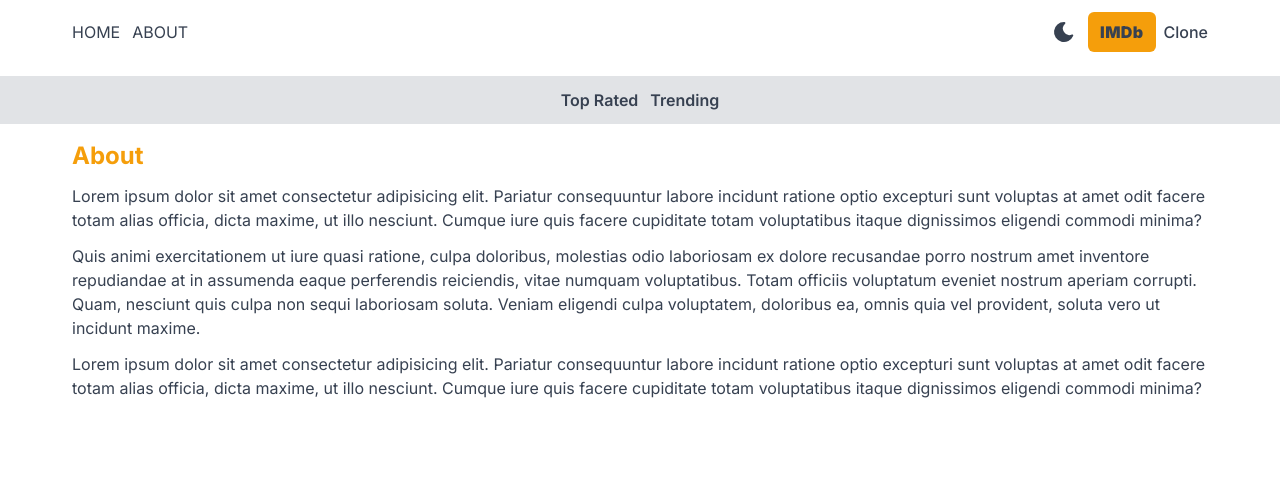
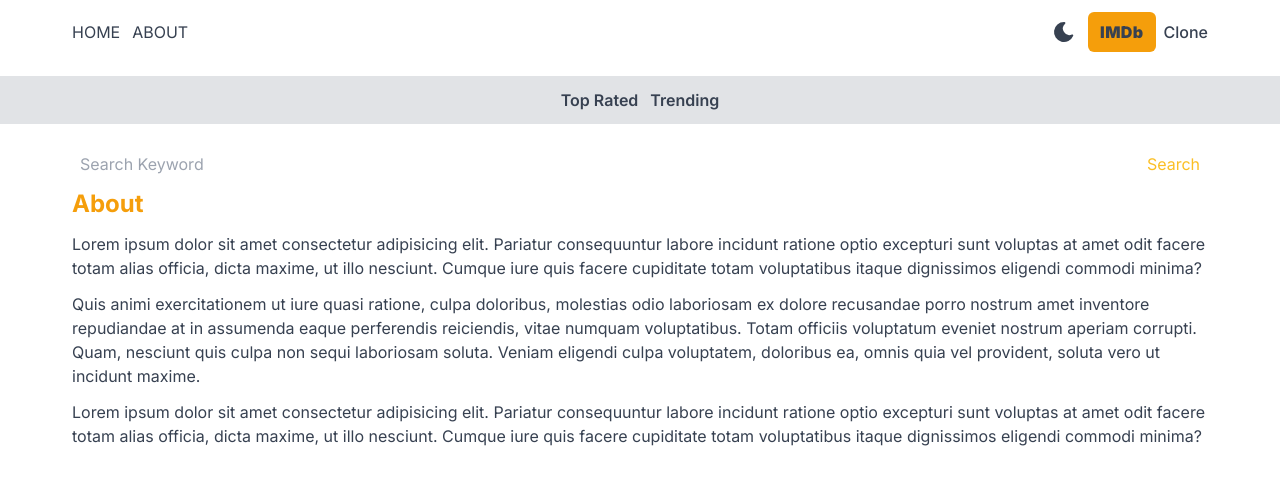
Before and after one commit to bilawal-123/imdb, a Next.js app: page /about in a window 1280 px wide. Shown: the top 484 px of the page. Built offline with nearby package versions, Linux system fonts and the light colour scheme.

Commit message:
Search page, searching movies and dispaying on home page

```diff
--- a/src/app/layout.js
+++ b/src/app/layout.js
@@ -3,6 +3,7 @@ import "./globals.css";
 import { Inter } from "next/font/google";
 import Providers from "./Providers";
 import Navbar from "@/components/Navbar";
+import SearchBox from "@/components/SearchBox";
 
 const inter = Inter({ subsets: ["latin"] });
 
@@ -21,7 +22,7 @@ export default function RootLayout({ children }) {
           {/* Navbar */}
           <Navbar />
           {/* SearchBox */}
-
+          <SearchBox />
           {children}
         </Providers>
       </body>
--- /dev/null
+++ b/src/app/search/[searchTerm]/page.jsx
@@ -0,0 +1,16 @@
+import MovieResults from "@/components/MovieResults";
+
+export default async function SearchPage({ params }) {
+  //   const API_KEY = process.env.API_KEY;
+  const res = await fetch(
+    `https://api.themoviedb.org/3/search/movie?api_key=${process.env.API_KEY}&query=${params.searchTerm}`
+    // `https://api.themoviedb.org/3/search/movie?query=Jack+Reacher&api_key=41ab1e9cab7800140b85f312f3d9054c`
+  );
+  if (!res.ok) {
+    throw new Error("Failed to fetch data");
+  }
+  const data = await res.json();
+  const results = data.results;
+
+  return <MovieResults results={results} />;
+}
--- /dev/null
+++ b/src/components/SearchBox.jsx
@@ -0,0 +1,30 @@
+"use client";
+import { useRouter } from "next/navigation";
+import { useState } from "react";
+
+export default function SearchBox() {
+  const router = useRouter();
+  const [search, setSearch] = useState("");
+  const handleSearch = (e) => {
+    e.preventDefault();
+    if (!search) return;
+    router.push(`/search/${search}`);
+  };
+  return (
+    <form
+      onSubmit={handleSearch}
+      className="flex justify-between items-center max-w-6xl mx-auto bg-white bg-opacity-5"
+    >
+      <input
+        type="text"
+        value={search}
+        onChange={(e) => setSearch(e.target.value)}
+        placeholder="Search Keyword"
+        className="h-12 p-4 flex-1 outline-none text-gray-200 placeholder-gray-400 bg-transparent"
+      />
+      <button className="px-4 disabled:text-gray-200 text-amber-400">
+        Search
+      </button>
+    </form>
+  );
+}
```
Also changed, not shown: src/components/MovieCard.jsx (+2 -1 lines).
